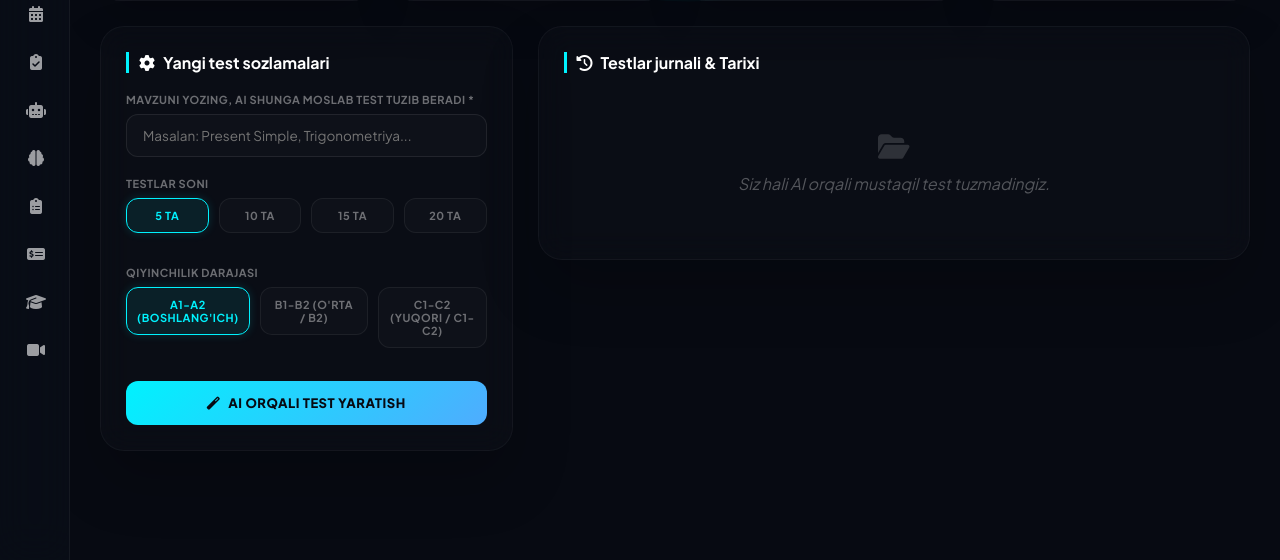
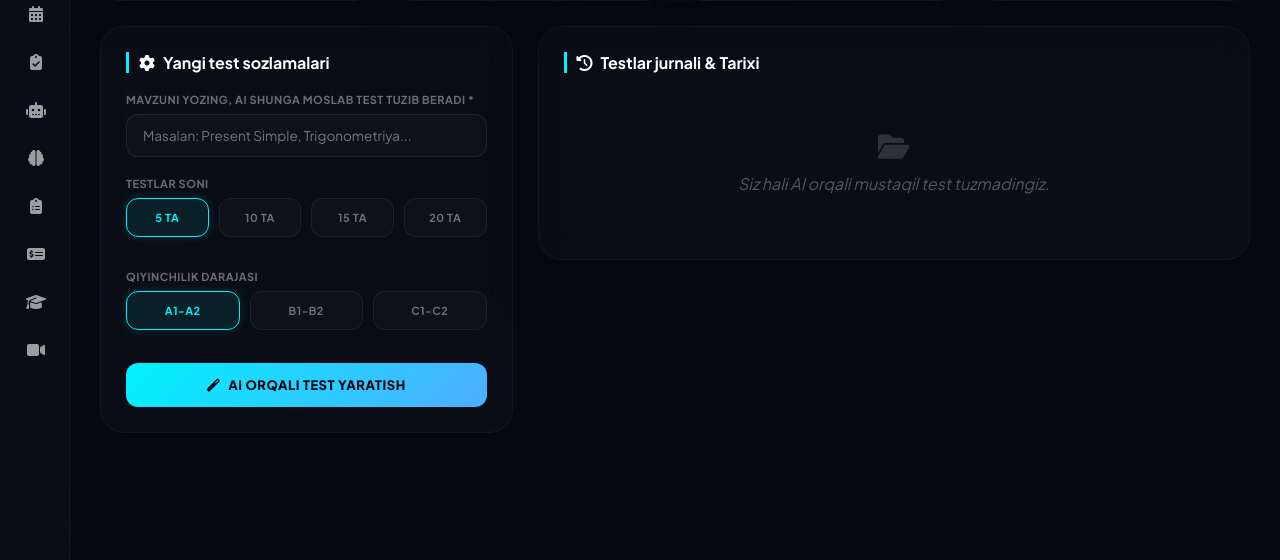
Before and after one commit to adiloveldor1283-cyber/fumaisak, a Django app: template main/templates/student_ai_quiz_dashboard.html in a window 1280 px wide. Shown: the part 240-800 px from the top of the page. Run offline with Django 5.2, Linux system fonts and the light colour scheme; the template is opened without the code that fills it, so the values that code supplies are empty.

Commit message:
fix(student-ui): simplify AI quiz level badges to A1-A2, B1-B2, C1-C2 and optimize mobile responsive layout

```diff
--- a/main/templates/student_ai_quiz_dashboard.html
+++ b/main/templates/student_ai_quiz_dashboard.html
@@ -143,32 +143,45 @@
     /* Difficulty Selection Styling */
     .level-grid {
         display: grid;
-        grid-template-columns: 1fr 1fr 1fr;
+        grid-template-columns: repeat(3, 1fr);
         gap: 10px;
         margin-bottom: 25px;
+        width: 100%;
+        box-sizing: border-box;
     }
     .num-grid {
         display: grid;
         grid-template-columns: repeat(4, 1fr);
         gap: 10px;
         margin-bottom: 25px;
+        width: 100%;
+        box-sizing: border-box;
+    }
+    .level-item {
+        min-width: 0;
+        width: 100%;
     }
     .level-item input[type="radio"] {
         display: none;
     }
     .level-label {
-        display: block;
-        padding: 10px;
+        display: flex;
+        align-items: center;
+        justify-content: center;
+        padding: 12px 8px;
         background: rgba(255, 255, 255, 0.02);
         border: 1px solid rgba(255, 255, 255, 0.06);
         border-radius: 12px;
         cursor: pointer;
         transition: all 0.3s;
         text-align: center;
-        font-size: 12px;
-        font-weight: 700;
-        color: rgba(255, 255, 255, 0.6);
+        font-size: 13px;
+        font-weight: 800;
+        color: rgba(255, 255, 255, 0.7);
         user-select: none;
+        box-sizing: border-box;
+        width: 100%;
+        min-width: 0;
     }
     .level-item input[type="radio"]:checked + .level-label {
         background: rgba(0, 242, 254, 0.08);
@@ -439,17 +452,25 @@
             grid-template-columns: repeat(4, 1fr) !important;
             gap: 6px !important;
             margin-bottom: 14px !important;
+            width: 100% !important;
+            box-sizing: border-box !important;
         }
         .level-grid {
-            grid-template-columns: 1fr 1fr 1fr !important;
+            grid-template-columns: repeat(3, 1fr) !important;
             gap: 6px !important;
             margin-bottom: 14px !important;
+            width: 100% !important;
+            box-sizing: border-box !important;
         }
         .level-label {
-            padding: 8px 2px !important;
-            font-size: 11px !important;
-            border-radius: 8px !important;
+            padding: 10px 4px !important;
+            font-size: 12px !important;
+            font-weight: 800 !important;
+            border-radius: 10px !important;
             white-space: nowrap !important;
+            box-sizing: border-box !important;
+            min-width: 0 !important;
+            width: 100% !important;
         }
         .btn-generate {
             padding: 12px 14px !important;
@@ -790,15 +811,15 @@
                     <div class="level-grid">
                         <div class="level-item">
                             <input type="radio" name="level" value="beginner" id="lvl1" checked {% if today_quiz_created %}disabled{% endif %}>
-                            <label class="level-label" for="lvl1">A1-A2 (Boshlang'ich)</label>
+                            <label class="level-label" for="lvl1">A1-A2</label>
                         </div>
                         <div class="level-item">
                             <input type="radio" name="level" value="intermediate" id="lvl2" {% if today_quiz_created %}disabled{% endif %}>
-                            <label class="level-label" for="lvl2">B1-B2 (O'rta / B2)</label>
+                            <label class="level-label" for="lvl2">B1-B2</label>
                         </div>
                         <div class="level-item">
                             <input type="radio" name="level" value="advanced" id="lvl3" {% if today_quiz_created %}disabled{% endif %}>
-                            <label class="level-label" for="lvl3">C1-C2 (Yuqori / C1-C2)</label>
+                            <label class="level-label" for="lvl3">C1-C2</label>
                         </div>
                     </div>
                 </div>
--- a/main/templates/student_ai_quiz_take.html
+++ b/main/templates/student_ai_quiz_take.html
@@ -491,7 +491,7 @@
             </a>
             <div class="quiz-title-box">
                 <h2>{{ quiz.title }}</h2>
-                <span>Daraja: {% if quiz.level == 'beginner' %}A1-A2 (Boshlang'ich){% elif quiz.level == 'intermediate' %}B1-B2 (O'rta){% else %}C1-C2 (Yuqori){% endif %}</span>
+                <span>Daraja: {% if quiz.level == 'beginner' %}A1-A2{% elif quiz.level == 'intermediate' %}B1-B2{% else %}C1-C2{% endif %}</span>
             </div>
         </div>
         <div class="quiz-header-top">
```
